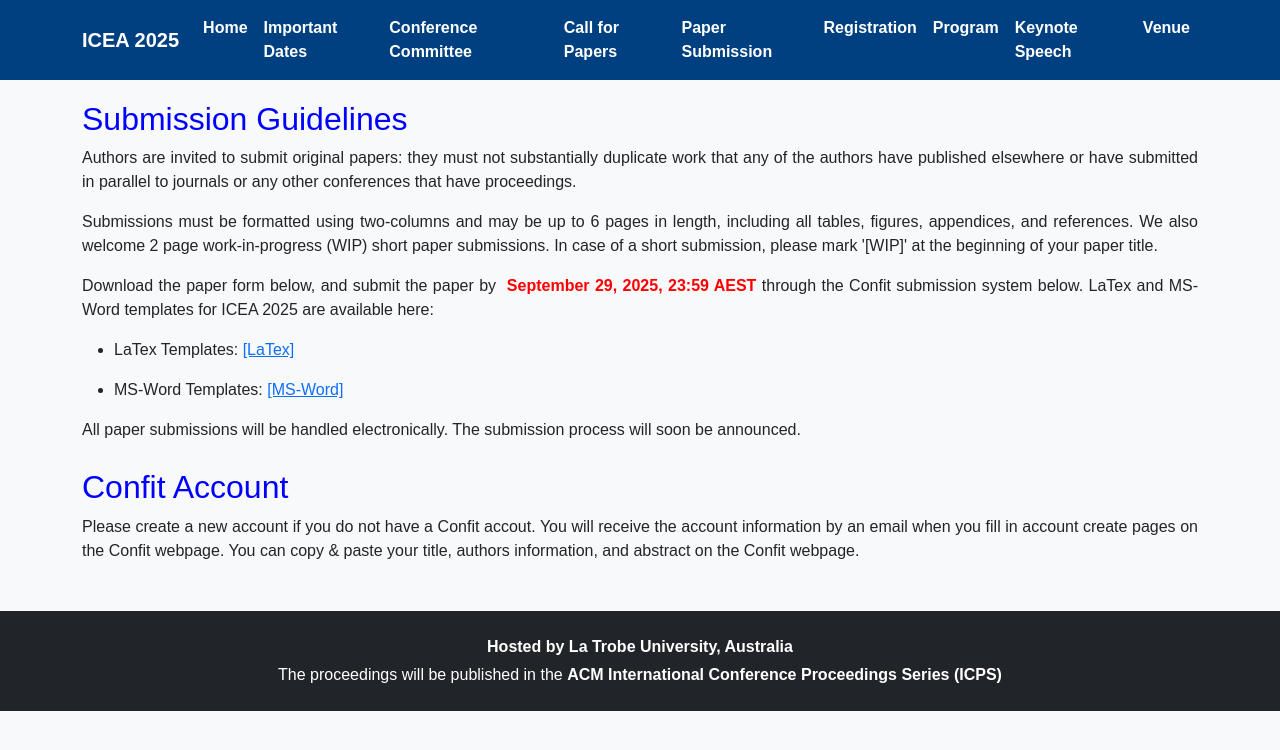
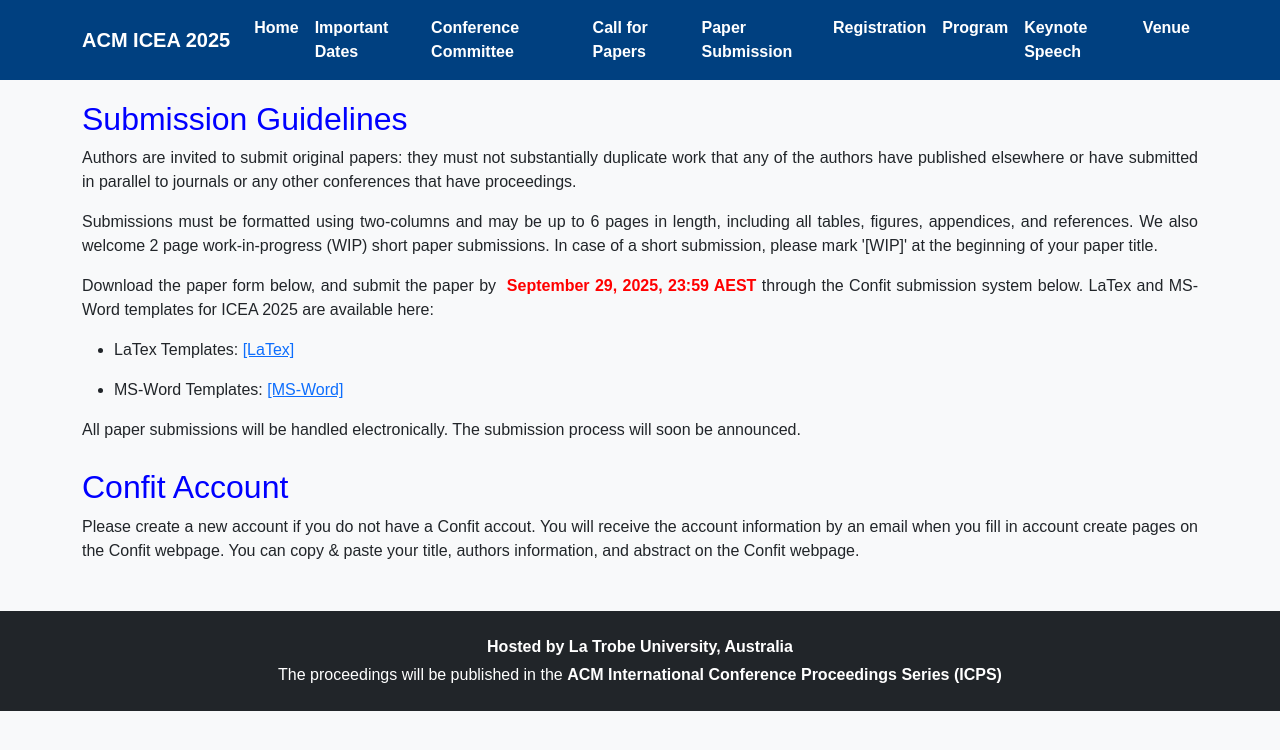
Before and after one commit to icea2025/latrobe, a Jekyll site: the page submission/index.html, which Jekyll copies as it is, in a window 1280 px wide. Shown: the top 750 px of the page. Built offline with Jekyll 4.4.1, drawn with Linux system fonts in a browser that asks for light colours.

Commit message:
Update index.html

```diff
--- a/submission/index.html
+++ b/submission/index.html
@@ -31,7 +31,7 @@
 <body>
 <nav class="navbar navbar-expand-lg navbar-dark">
   <div class="container">
-    <a class="navbar-brand" href="/latrobe/index.html"> ICEA 2025</a>
+    <a class="navbar-brand" href="/latrobe/index.html"> ACM ICEA 2025</a>
     <button class="navbar-toggler" type="button" data-bs-toggle="collapse" data-bs-target="#navbarNav"
             aria-controls="navbarNav" aria-expanded="false" aria-label="Toggle navigation">
       <span class="navbar-toggler-icon"></span>
```
